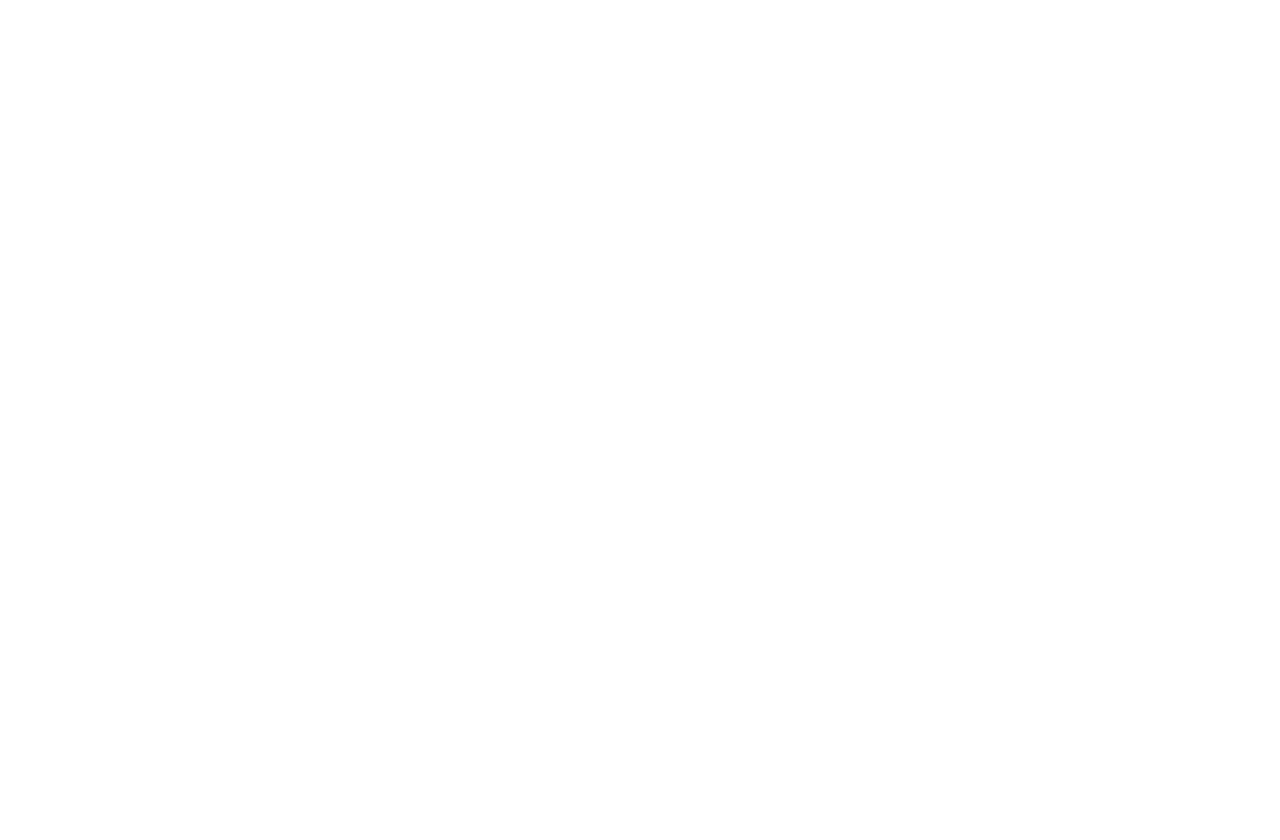
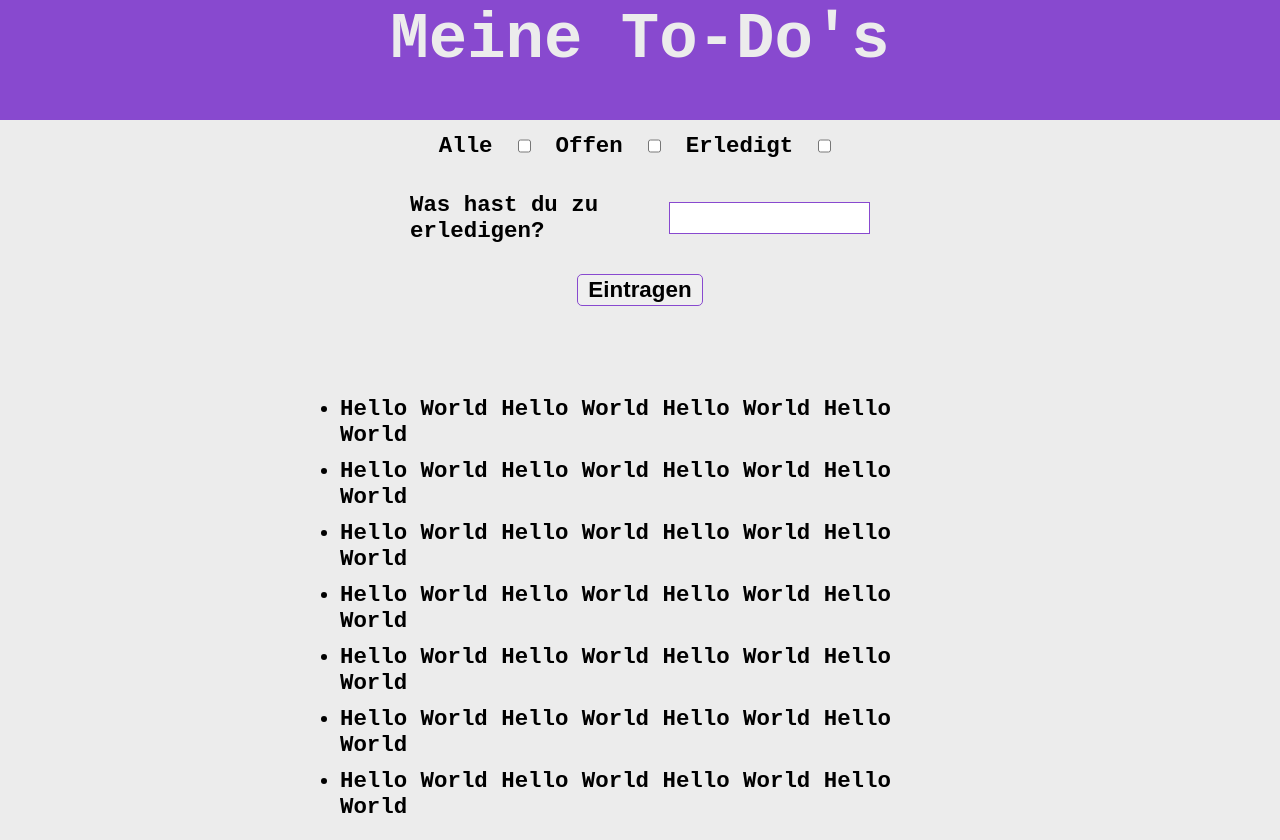
Before and after one commit to Beggsn/js-tasks, a plain HTML site: page 09-coding-tasks/to-do/index.html in a window 1280 px wide. Before the commit the page ends 800 px from the top, so only its background shows below. Drawn offline with Linux system fonts and the light colour scheme.

Commit message:
feat:adds styling to app base & missing classes

```diff
--- a/09-coding-tasks/to-do/index.html
+++ b/09-coding-tasks/to-do/index.html
@@ -1,16 +1,51 @@
 <!DOCTYPE html>
 <html lang="de">
+
 <head>
   <meta charset="UTF-8" />
   <meta name="viewport" content="width=device-width, initial-scale=1.0" />
   <title>To-Do App</title>
   <link rel="stylesheet" href="style.css" />
 </head>
+
 <body>
-    <main>
-      <label for=""></label>
+  <header class="header">
+    <h1 class="header-title">Meine To-Do's</h1>
+  </header>
+
+  <main class="main">
+    <div class="todo-container">
+
+      <div class="filter-container">
+        <label for="checkbox-all" class="filter-label">Alle</label>
+        <input type="checkbox" name="all" id="checkbox-all" class="filter-checkbox" />
+        <label for="checkbox-open" class="filter-label">Offen</label>
+        <input type="checkbox" name="open" id="checkbox-open" class="filter-checkbox" />
+        <label for="checkbox-done" class="filter-label">Erledigt</label>
+        <input type="checkbox" name="done" id="checkbox-done" class="filter-checkbox" />
+      </div>
+
+      <div class="input-container">
+        <label for="todo-input" class="input-label">Was hast du zu erledigen?</label>
+        <input type="text" name="todo-input" id="todo-input" class="input-text" />
+      </div>
+
+      <button id="add-todo" class="add-button">Eintragen</button>
+
+    </div>
+
+    <ul class="list-container">
+      <li class="list-item">Hello World Hello World Hello World Hello World</li>
+      <li class="list-item">Hello World Hello World Hello World Hello World</li>
+      <li class="list-item">Hello World Hello World Hello World Hello World</li>
+      <li class="list-item">Hello World Hello World Hello World Hello World</li>
+      <li class="list-item">Hello World Hello World Hello World Hello World</li>
+      <li class="list-item">Hello World Hello World Hello World Hello World</li>
+      <li class="list-item">Hello World Hello World Hello World Hello World</li>
+    </ul>
   </main>
 
   <script src="script.js"></script>
 </body>
+
 </html>
--- a/09-coding-tasks/to-do/style.css
+++ b/09-coding-tasks/to-do/style.css
@@ -0,0 +1,107 @@
+* {
+  margin: 0;
+  padding: 0;
+  box-sizing: border-box;
+  /* outline: 0.063rem solid black; */
+}
+
+body {
+  display: flex;
+  justify-content: center;
+  align-items: center;
+  flex-direction: column;
+  height: 100vh;
+  font-family: monospace;
+  font-size: 1rem;
+}
+
+header {
+  display: flex;
+  justify-content: center;
+  align-items: center;
+  padding: 1rem;
+  background-color: #8849cf;
+  flex: 0 0 10rem;
+  height: 3.125rem;
+  width: 100%;
+  color: #ececec;
+  font-size: 2rem;
+}
+
+main {
+  display: flex;
+  justify-content: center;
+  align-items: center;
+  flex-direction: column;
+  background-color: #ececec;
+  font-weight: 600;
+  font-size: 1.4rem;
+  flex: 1;
+  height: 100%;
+  width: 100%;
+}
+
+.todo-container {
+  display: flex;
+  flex-direction: column;
+  justify-content: center;
+  align-items: center;
+  gap: 1.25rem;
+  width: 50%;
+}
+
+.filter-container {
+  display: flex;
+  justify-content: center;
+  align-items: center;
+  gap: 0.9375rem;
+}
+
+.input-container {
+  display: flex;
+  justify-content: center;
+  align-items: center;
+  padding-left: 0.625rem;
+  width: 75%;
+}
+
+input {
+  height: 2rem;
+  border: 0.094rem solid #8849cf;
+  margin: 0.625rem;
+  padding: 0.625rem;
+  font-weight: bold;
+}
+
+input::placeholder {
+  color: black;
+}
+
+input:focus::placeholder {
+  color: transparent;
+}
+
+button {
+  height: 2rem;
+  border-radius: 0.313rem;
+  border: 0.094rem solid #8849cf;
+  margin: 0.625rem;
+  padding-left: 0.625rem;
+  padding-right: 0.625rem;
+  font-weight: 600;
+  font-size: inherit;
+
+}
+
+.list-container {
+  /* list-style: none; */
+  display: grid;
+  grid-template-columns: 1fr;
+  justify-items: flex-start;
+  align-items: flex-start;
+  gap: 0.625rem;
+  margin-top: 5rem;
+  margin-bottom: 1.25rem;
+  width: 50%;
+  padding-left: 1.25rem;
+}
```
Lines whose indentation alone changed are shown as unchanged.
